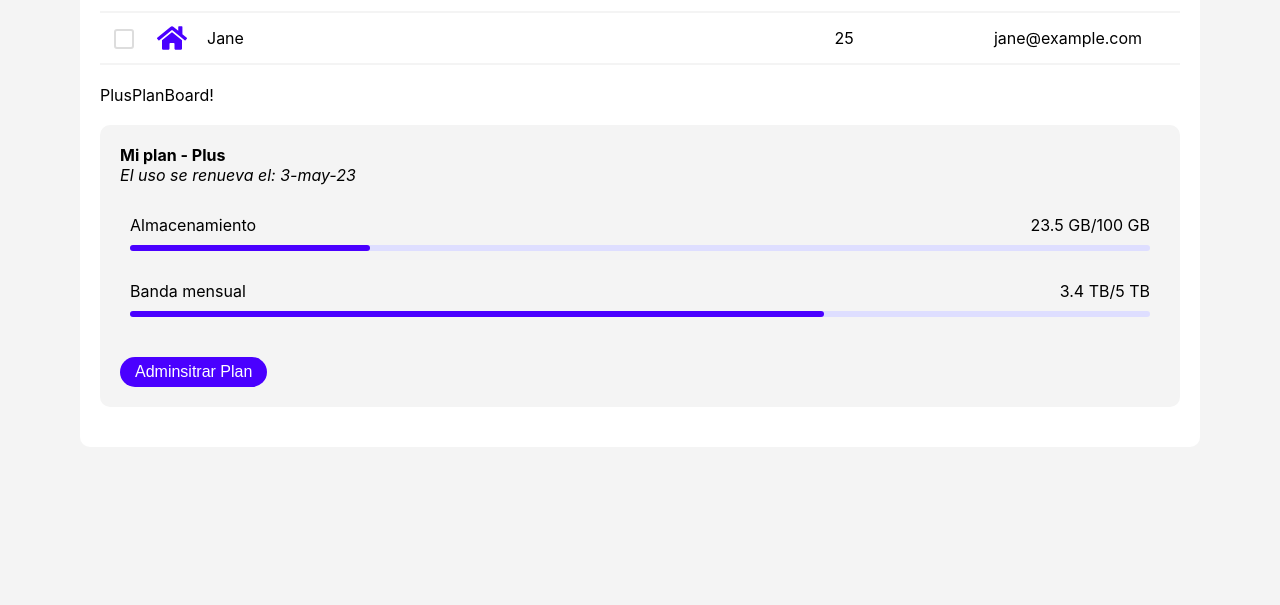
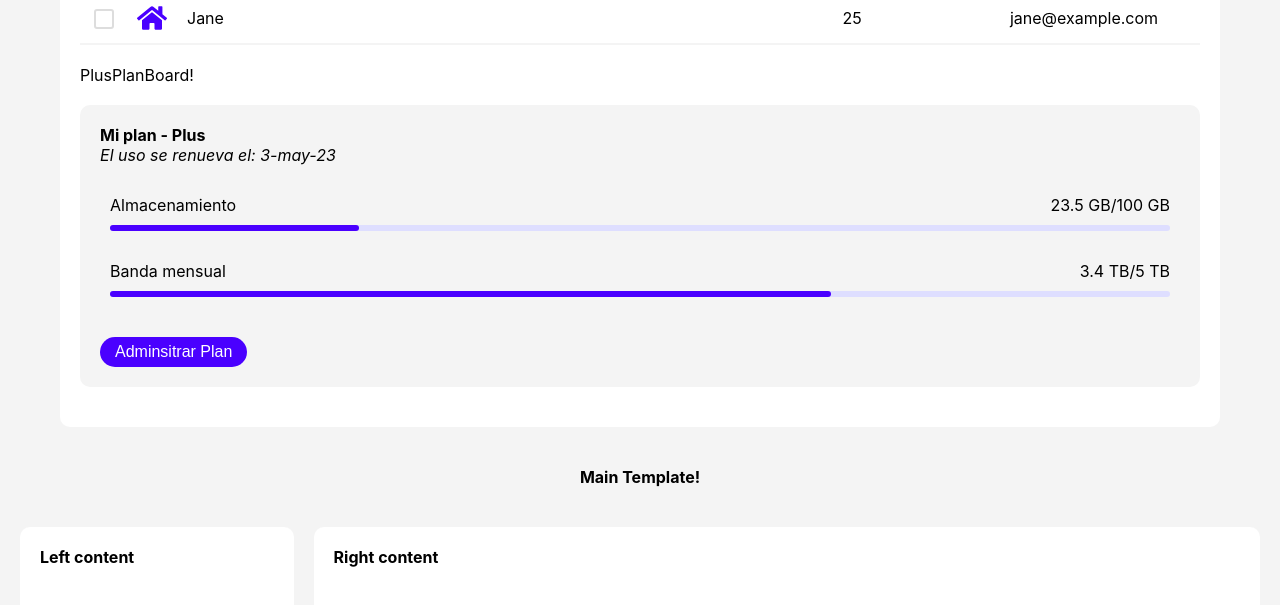
Before and after one commit to cerciber/video-manager-frontend, a React (Create React App) app: page / in a window 1280 px wide. Shown: the part 1179-1784 px from the top of the page. Before the commit the page ends 1706 px from the top, so only its background shows below. Built offline with nearby package versions, Linux system fonts and the light colour scheme.

Commit message:
feat: Main template

```diff
--- a/src/App.css
+++ b/src/App.css
@@ -25,6 +25,6 @@ main {
   justify-content: center;
   align-items: center;
   flex-wrap: wrap;
-  padding: 40px;
+  padding: 20px;
   width: 100%;
 }
--- a/src/App.jsx
+++ b/src/App.jsx
@@ -12,6 +12,7 @@ import CheckBoxIconInformation from './components/molecules/CheckBoxIconInformat
 import ProgressInformation from './components/molecules/ProgressInformation/ProgressInformation';
 import Table from './components/organisms/Table/Table';
 import PlusPlanBoard from './components/organisms/PlusPlanBoard/PlusPlanBoard';
+import MainTemplate from './components/templates/MainTemplate/MainTemplate';
 
 function App() {
   return (
@@ -103,6 +104,18 @@ function App() {
         <PlusPlanBoard type={'default'} ></PlusPlanBoard>
         <br></br>
       </Card>
+      <br></br>
+      <div>
+        <Label text={'Main Template!'} type={'default-bold'} />
+        <br></br>
+        <br></br>
+        <br></br>
+      </div>
+      <MainTemplate  leftContent={
+        <Label text="Left content" type={'default-bold'} />
+      } rightContent={
+        <Label text="Right content" type={'default-bold'} />
+      } type={'default'} ></MainTemplate>
     </main>
   );
 }
--- a/src/components/atoms/Card/Card.css
+++ b/src/components/atoms/Card/Card.css
@@ -14,3 +14,18 @@
     padding: 20px;
     background-color: var(--quaternary-color);
 }
+
+.card--left {
+    border-radius: 10px;
+    width: 250px;
+    height: calc(100vh - 40px - 40px);
+    margin-right: 20px;
+    padding: 20px;
+}
+
+.card--right {
+    border-radius: 10px;
+    width: calc(100% - 250px - 20px);
+    height: calc(100vh - 40px - 40px);
+    padding: 20px;
+}
--- a/src/components/molecules/Button/Button.css
+++ b/src/components/molecules/Button/Button.css
@@ -35,6 +35,10 @@
     background-color: var(--nonary-color);
 }
 
+.button--dark-round:hover {
+    background-color: var(--nonary-color);
+}
+
 .button__text {
     margin-left: 10px;
 }
--- /dev/null
+++ b/src/components/templates/MainTemplate/MainTemplate.css
@@ -0,0 +1,5 @@
+.main-template {
+    display: flex;
+    flex-direction: row;
+    width: 100%;
+}
--- /dev/null
+++ b/src/components/templates/MainTemplate/MainTemplate.jsx
@@ -0,0 +1,14 @@
+import React from 'react';
+import Card from '../../atoms/Card/Card';
+import './MainTemplate.css';
+
+function MainTemplate({ leftContent, rightContent, type }) {
+  return (
+    <div className={`main-template main-template--${type}`}>
+      <Card type={'left'}>{leftContent}</Card>
+      <Card type={'right'}>{rightContent}</Card>
+    </div>
+  );
+}
+
+export default MainTemplate;
```
